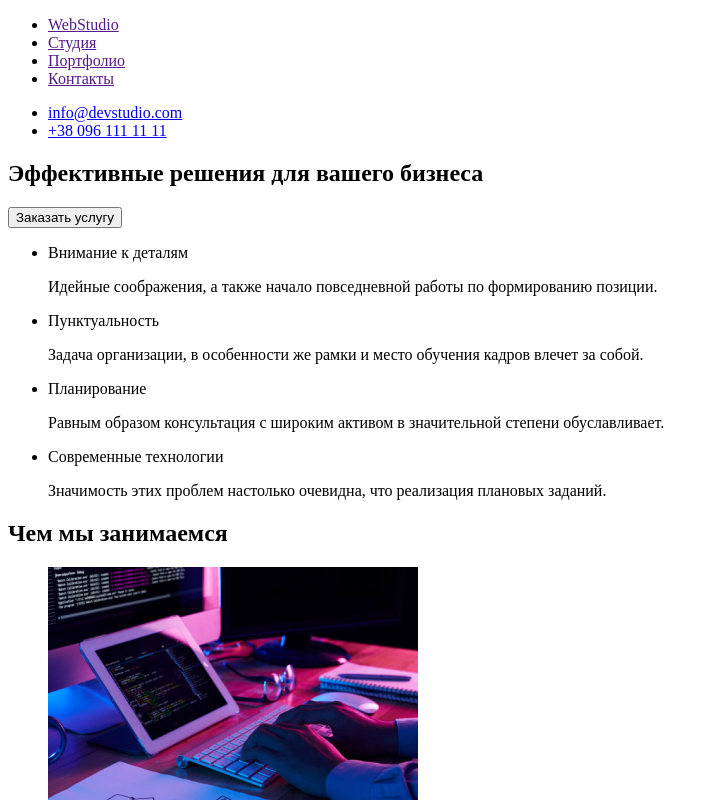
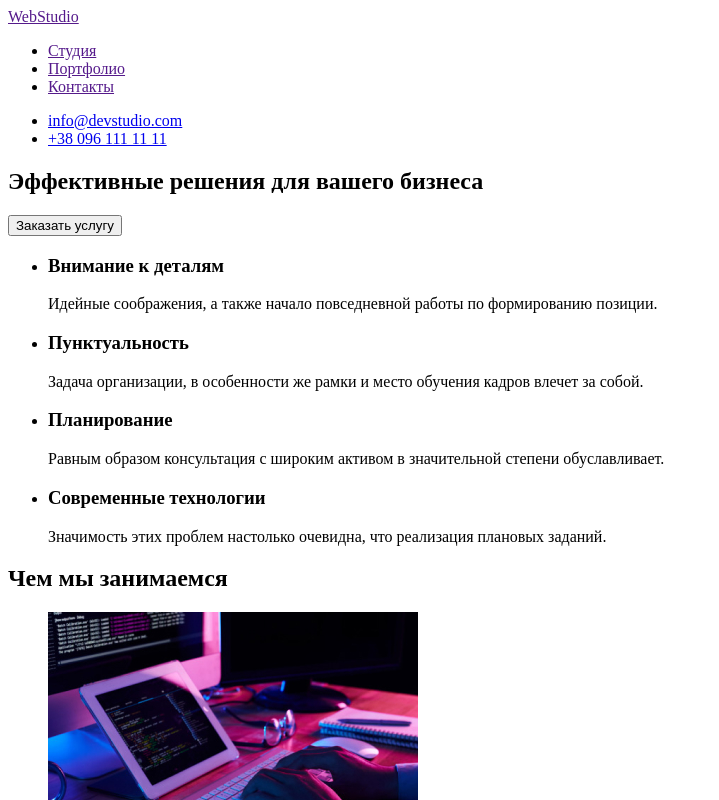
Before and after one commit to Altukhova844/goit-markup-hw-01, a plain HTML site: page index.html in a window 1280 px wide. Shown: the top 800 px of the page, without its empty margins (0-719 px from the left). Drawn offline with Linux system fonts and the light colour scheme.

Commit message:
Выносит лого за пределы списков, заголовки h3

```diff
--- a/index.html
+++ b/index.html
@@ -11,8 +11,8 @@
     <header>
         <!--Header-section-->
         <nav>
+            <a href="">WebStudio</a>
             <ul>
-                <li> <a href="">WebStudio</a> </li>
                 <li> <a href="">Студия</a> </li>
                 <li> <a href="">Портфолио</a> </li>
                 <li> <a href="">Контакты</a> </li>
@@ -34,16 +34,16 @@
         <section>
         <!--Soft-skills-section-->
             <ul>
-                <li>Внимание к деталям
+                <li><h3>Внимание к деталям</h3>
                     <p>Идейные соображения, а также начало повседневной работы по формированию позиции.</p>
                 </li>
-                <li>Пунктуальность
+                <li><h3>Пунктуальность</h3>
                     <p>Задача организации, в особенности же рамки и место обучения кадров влечет за собой.</p>
                 </li>
-                <li>Планирование
+                <li><h3>Планирование</h3>
                     <p>Равным образом консультация с широким активом в значительной степени обуславливает.</p>
                 </li>
-                <li>Современные технологии
+                <li><h3>Современные технологии</h3>
                     <p>Значимость этих проблем настолько очевидна, что реализация плановых заданий.</p>
                 </li>
             </ul>
@@ -65,22 +65,22 @@
             <ul>
                 <li>
                     <img src="./images/i-demyanenko.jpg" alt="ihor-demyanenko" width="270" height="260"/>
-                    <p>Игорь Демьяненко</p>
+                    <p><h3>Игорь Демьяненко</h3></p>
                     <p>Product Designer</p>
                 </li>
                 <li>
                     <img src="./images/o-repyna.jpg" alt="olha-repyna" width="270" height="260"/>
-                    <p>Ольга Репина</p>
+                    <p><h3>Ольга Репина</h3></p>
                     <p>Frontend Developer</p>
                 </li>
                 <li>
                     <img src="./images/n-tarasov.jpg" alt="nikolay-tarasov" width="270" height="260"/>
-                    <p>Николай Тарасов</p>
+                    <p><h3>Николай Тарасов</h3></p>
                     <p>Marketing</p>
                 </li>
                 <li>
                     <img src="./images/m-yermakov.jpg" alt="mikhail-yermakov" width="270" height="260"/>
-                    <p>Михаил Ермаков</p>
+                    <p><h3>Михаил Ермаков</h3></p>
                     <p>UI Designer</p>
                 </li>
             </ul>
@@ -89,8 +89,8 @@
 
     <footer>
     <!--Contact-information-->
+        <a href="">WebStudio</a>
         <ul>
-            <li><a href="">WebStudio</a></li>
             <li><a href=""><address>г. Киев, пр-т Леси Украинки, 26</address></a></li>
             <li><a href="mailto:info@example.com">info@example.com</a></li>
             <li><a href="tel:+380991111111">+38 099 111 11 11</a></li>
```
